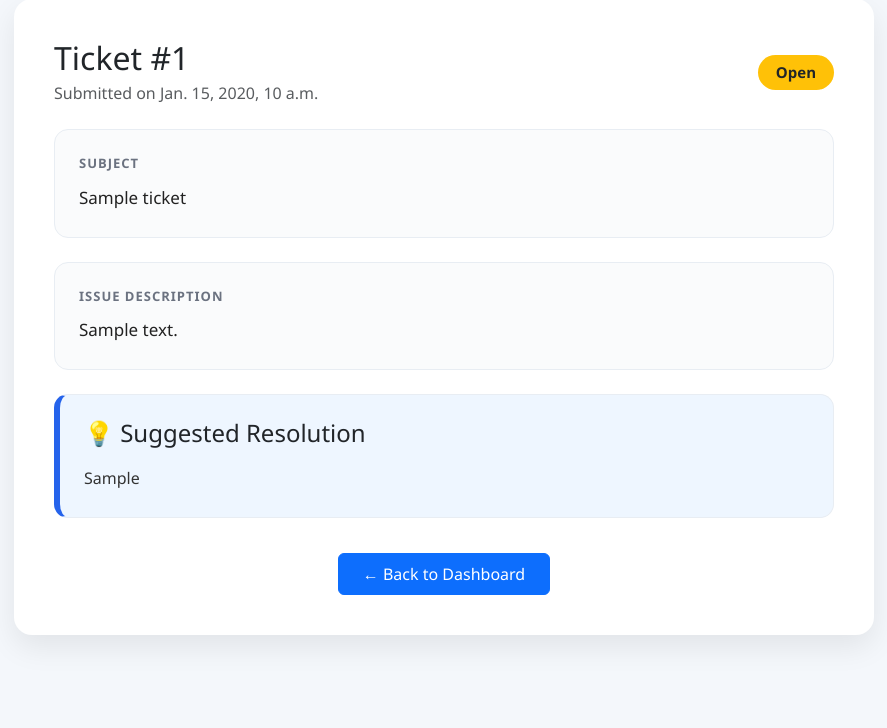
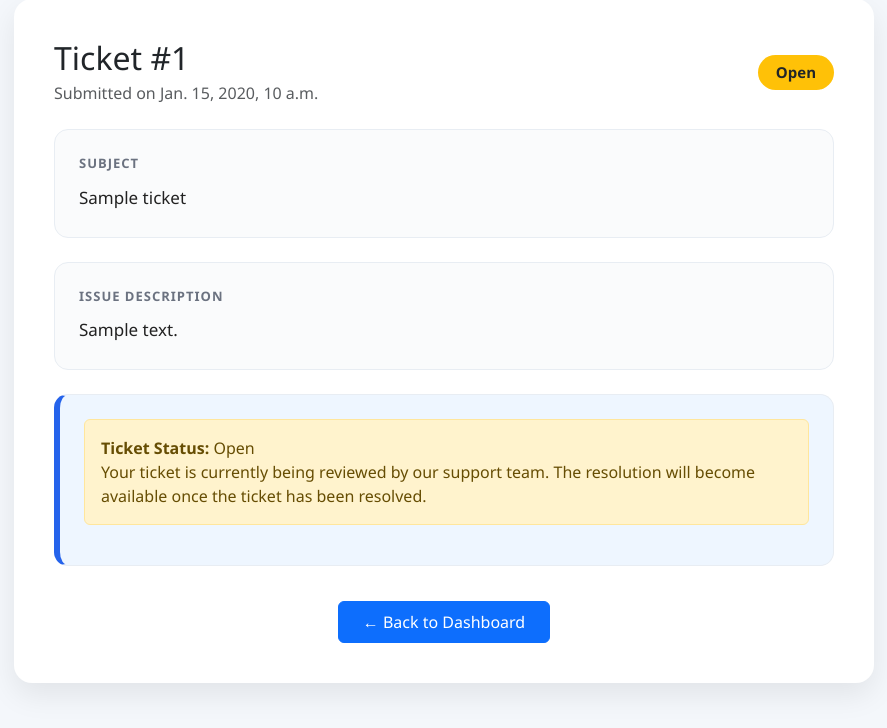
Before and after one commit to HammadAftab/TriageFlow-MCA, a Django app: page /customer-ticket/1/ in a window 1280 px wide. Shown: the part 41-769 px from the top of the page, without its empty margins (196-1083 px from the left). Run offline with Django 5.2, Linux system fonts and the light colour scheme; a user stored in the database is signed in; tables that the repository leaves empty hold one stand-in row (values such as "Sample post"); parts of the project's set-up code (start-up, migrations or seed data) failed here and were passed over.

Commit message:
Full project is ready, confidence score adjustment are still going on

```diff
--- a/ai/scripts/ticket_retriever.py
+++ b/ai/scripts/ticket_retriever.py
@@ -7,7 +7,11 @@ from sentence_transformers import SentenceTransformer
 BASE_DIR = Path(__file__).resolve().parent.parent
 
 # Load Sentence Transformer model
-model = SentenceTransformer("all-MiniLM-L6-v2")
+#model = SentenceTransformer("all-MiniLM-L6-v2")
+model = SentenceTransformer(
+    "all-MiniLM-L6-v2",
+    local_files_only=True
+)
 
 # Load FAISS index
 index = faiss.read_index(
--- a/templates/customer_ticket_detail.html
+++ b/templates/customer_ticket_detail.html
@@ -127,7 +127,6 @@ Submitted on {{ ticket.created_at }}
 
 </div>
 
-
 <div class="section">
 
 <div class="label">
@@ -156,21 +155,21 @@ Issue Description
 
 <div class="section resolution-box">
 
-<h4 class="mb-3">
-💡 Suggested Resolution
-</h4>
+{% if ticket.status == "Closed" %}
 
-{% if ticket.resolution %}
+<h4 class="mb-3">Resolution</h4>
 
-<pre>{{ ticket.resolution }}</pre>
+<div class="alert alert-success">
+    {{ ticket.resolution|linebreaks }}
+</div>
 
 {% else %}
 
-<p class="text-muted mb-0">
-Your ticket is currently being reviewed by our support team.
-
-A resolution will appear here once it becomes available.
-</p>
+<div class="alert alert-warning">
+    <strong>Ticket Status:</strong> {{ ticket.status }}<br>
+    Your ticket is currently being reviewed by our support team.
+    The resolution will become available once the ticket has been resolved.
+</div>
 
 {% endif %}
 
--- a/tickets/models.py
+++ b/tickets/models.py
@@ -50,9 +50,7 @@ class Ticket(models.Model):
 
     classifier_confidence = models.FloatField(default=0)
 
-    confidence_score = models.FloatField(
-        default=0
-    )
+    confidence_score = models.FloatField(default=0)
 
     created_at = models.DateTimeField(auto_now_add=True)
 
--- a/tickets/views.py
+++ b/tickets/views.py
@@ -19,6 +19,10 @@ def raise_ticket(request):
 
         predicted_queue, confidence = predict_queue(subject, body)
 
+        print("=" * 50)
+        print("Classifier Confidence:", confidence)
+        print("=" * 50)
+
         Ticket.objects.create(
             created_by=request.user,
             subject=subject,
@@ -36,16 +40,52 @@ def ticket_detail(request, ticket_id):
     ticket = get_object_or_404(Ticket, id=ticket_id)
     results = retrieve_similar_tickets(ticket.subject, ticket.body, top_k=3)
 
+    print("=" * 50)
+    print(results)
+    print("=" * 50)
+
     # AI Confidence Score
+    #if results:
+    #    top_similarity = results[0]["similarity"]
+    #    avg_similarity = sum(r["similarity"] for r in results) / len(results)
+    #    confidence = (
+    #        0.7 * top_similarity +
+    #        0.3 * avg_similarity
+    #    )
+    #    ticket.confidence_score = round(confidence * 100, 1)
+    #    ticket.save(update_fields=["confidence_score"])
+
     if results:
         top_similarity = results[0]["similarity"]
-        avg_similarity = sum(r["similarity"] for r in results) / len(results)
-        confidence = (
-            0.7 * top_similarity +
-            0.3 * avg_similarity
+
+        average_similarity = (
+            sum(r["similarity"] for r in results)
+            / len(results)
         )
-        ticket.confidence_score = round(confidence * 100, 1)
+
+        retrieval_confidence = (
+            0.7 * top_similarity
+            + 0.3 * average_similarity
+        )
+
+        print("Top Similarity:", top_similarity)
+        print("Average Similarity:", average_similarity)
+        print("Retrieval Confidence:", retrieval_confidence)
+
+
+        classifier_confidence = ticket.classifier_confidence
+
+        final_confidence = (
+            0.4 * classifier_confidence +
+            0.6 * retrieval_confidence
+        )
+
+        ticket.confidence_score = round(final_confidence * 100, 1)
+
         ticket.save(update_fields=["confidence_score"])
+
+        print("Classifier Confidence:", classifier_confidence)
+        print("Final Confidence:", ticket.confidence_score)
 
 
     if ticket.created_by == request.user:
@@ -73,14 +113,21 @@ def ticket_detail(request, ticket_id):
 
 
 
-    if not ticket.resolution:
-        if results:
-            ticket.resolution = generate_resolution(
-                f"Subject: {ticket.subject}\n\nBody:\n{ticket.body}",
-                results
-            )
-            ticket.save()
+    #if not ticket.resolution:
+    #    if results:
+    #        ticket.resolution = generate_resolution(
+    #            f"Subject: {ticket.subject}\n\nBody:\n{ticket.body}",
+    #            results
+    #        )
+    #        ticket.save()
 
+
+    if not ticket.resolution and results:
+        ticket.resolution = generate_resolution(
+        f"Subject: {ticket.subject}\n\nBody:\n{ticket.body}",
+        results
+        )
+        ticket.save(update_fields=["resolution"])
 
 
     is_employee = False
@@ -96,21 +143,24 @@ def ticket_detail(request, ticket_id):
         action = request.POST.get("action")
 
         if action == "resolve":
-            ticket.status = "Closed"
 
-            ticket.save()
-            return redirect("dashboard")
-
-        if action == "resolve":
             ticket.resolution = edited_resolution
             ticket.resolved_by = employee.employee_id
             ticket.resolved_at = timezone.now()
             ticket.status = "Closed"
+            print("=" * 50)
+            print("Edited Resolution:")
+            print(edited_resolution)
+            print("=" * 50)
             ticket.save()
+
             messages.success(request, "Ticket resolved successfully.")
             return redirect("dashboard")
 
+
         elif action == "escalate":
+            ticket.resolution = edited_resolution
+
             if employee.position == "L1":
                 ticket.current_level = "L2"
             elif employee.position == "L2":
@@ -122,10 +172,7 @@ def ticket_detail(request, ticket_id):
             ticket.status = "Open"
             ticket.save()
 
-            messages.success(
-                request,
-                f"Ticket escalated to {ticket.current_level} successfully."
-            )
+            messages.success(request, f"Ticket escalated to {ticket.current_level} successfully.")
 
             return redirect("dashboard")
 
@@ -138,8 +185,6 @@ def ticket_detail(request, ticket_id):
             "is_employee": is_employee,
             "similar_tickets": similar_tickets,
     })
-
-
 
 
 @login_required
```
Also changed, not shown: ai/scripts/classifier.py (+8 -1 lines), templates/ticket_detail.html (+6 -11 lines).
